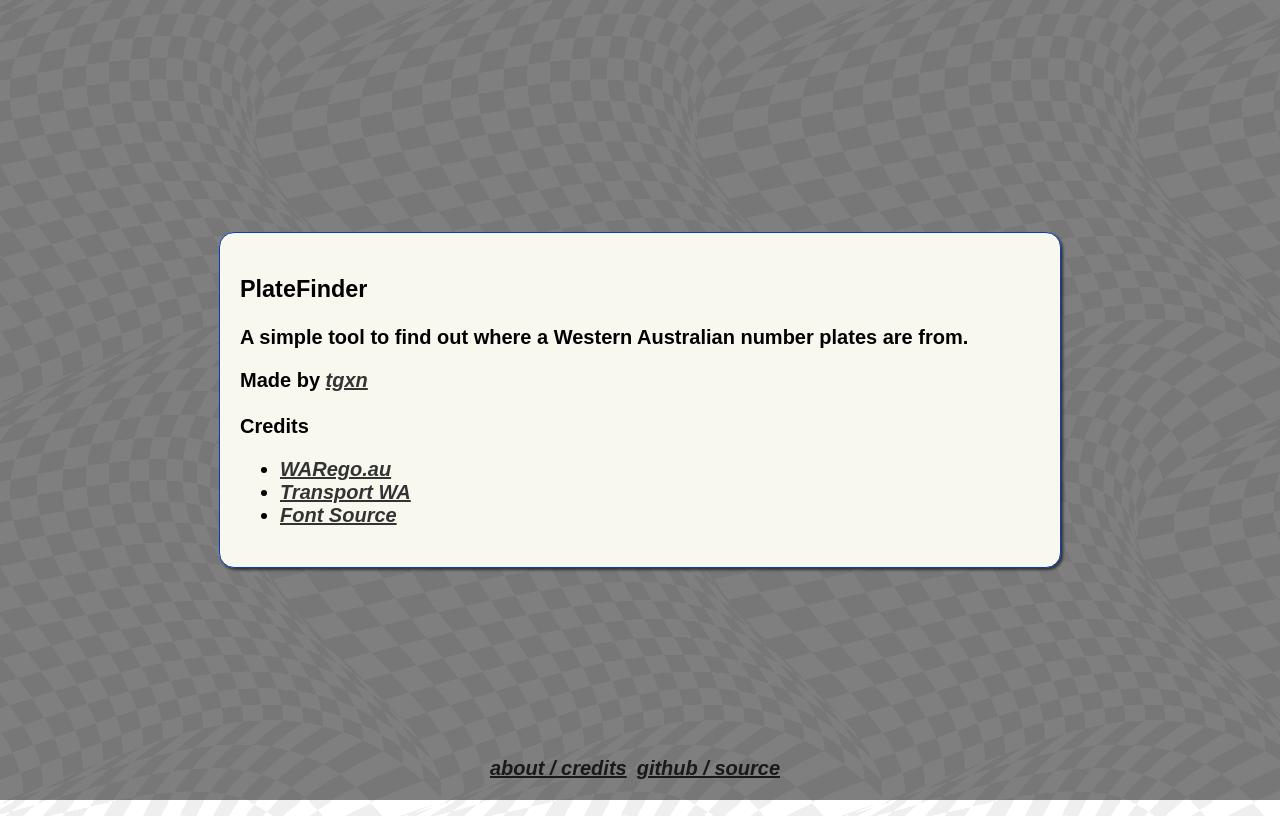
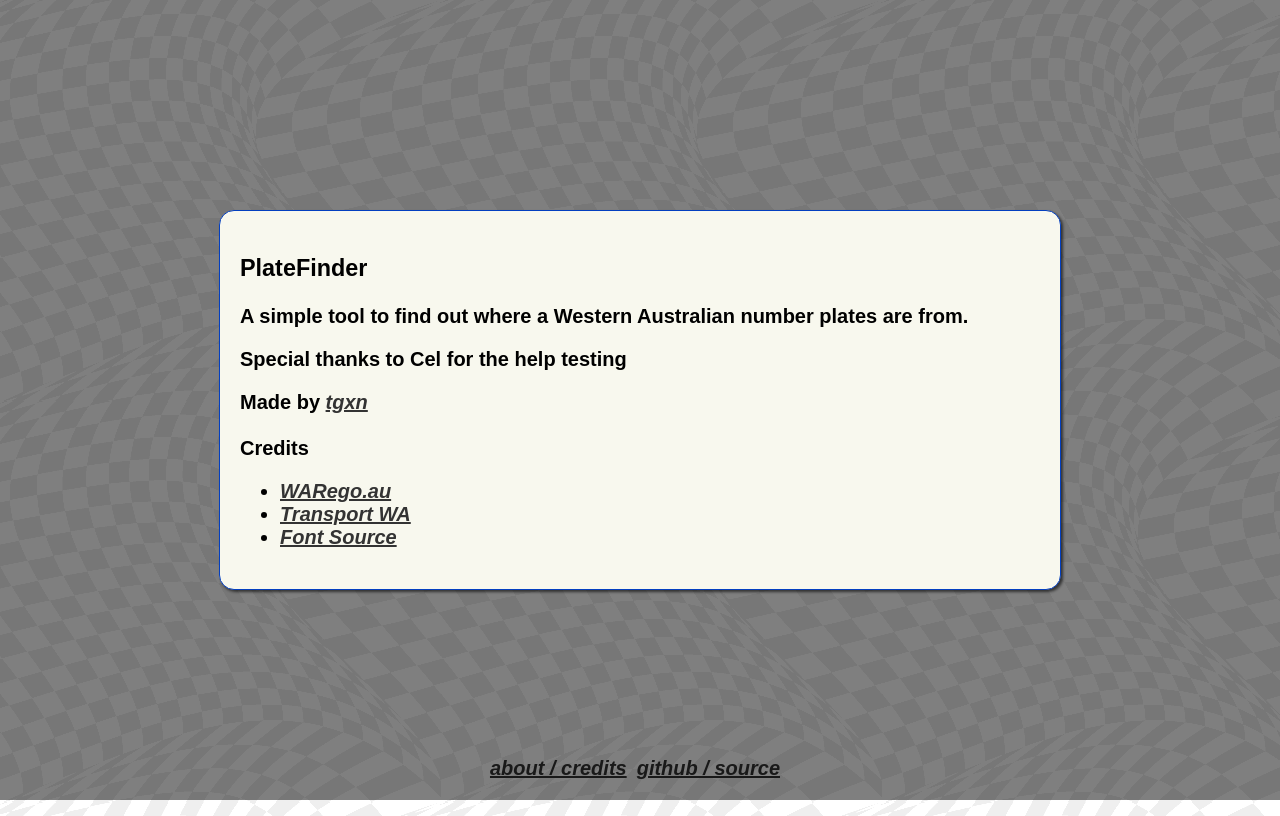
Before and after one commit to tgxn/PlateFinder, a React app: page / in a window 1280 px wide. Both pictures are taken after a click on the link "about / credits". Built offline with nearby package versions, Linux system fonts and the light colour scheme.

Commit message:
adding source contributors vital information

```diff
--- a/src/PlateSearch.tsx
+++ b/src/PlateSearch.tsx
@@ -141,6 +141,9 @@
             </p>
           </div>
           <div>
+            Special thanks to Cel for the help testing
+          </div>
+          <div>
             <p>
               Made by{" "}
               <a href="https://github.com/tgxn" target="_blank">
```
